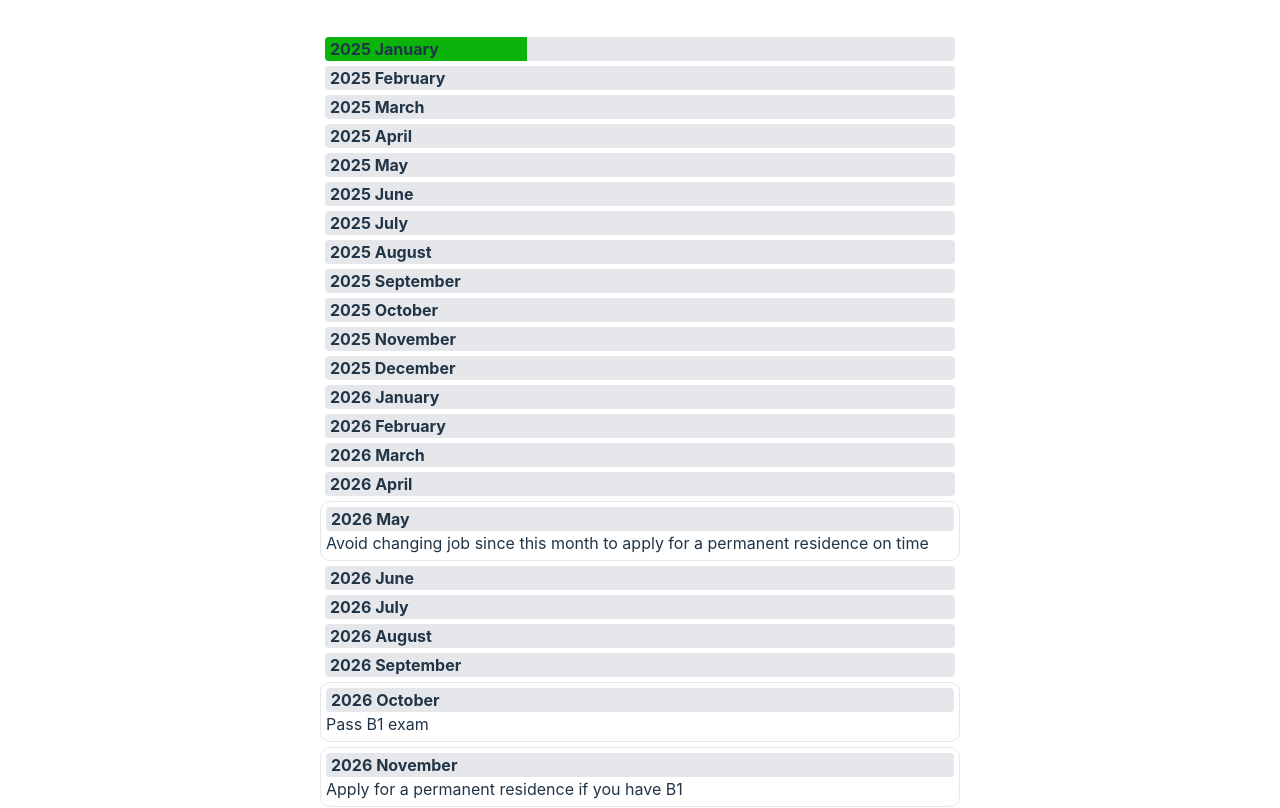
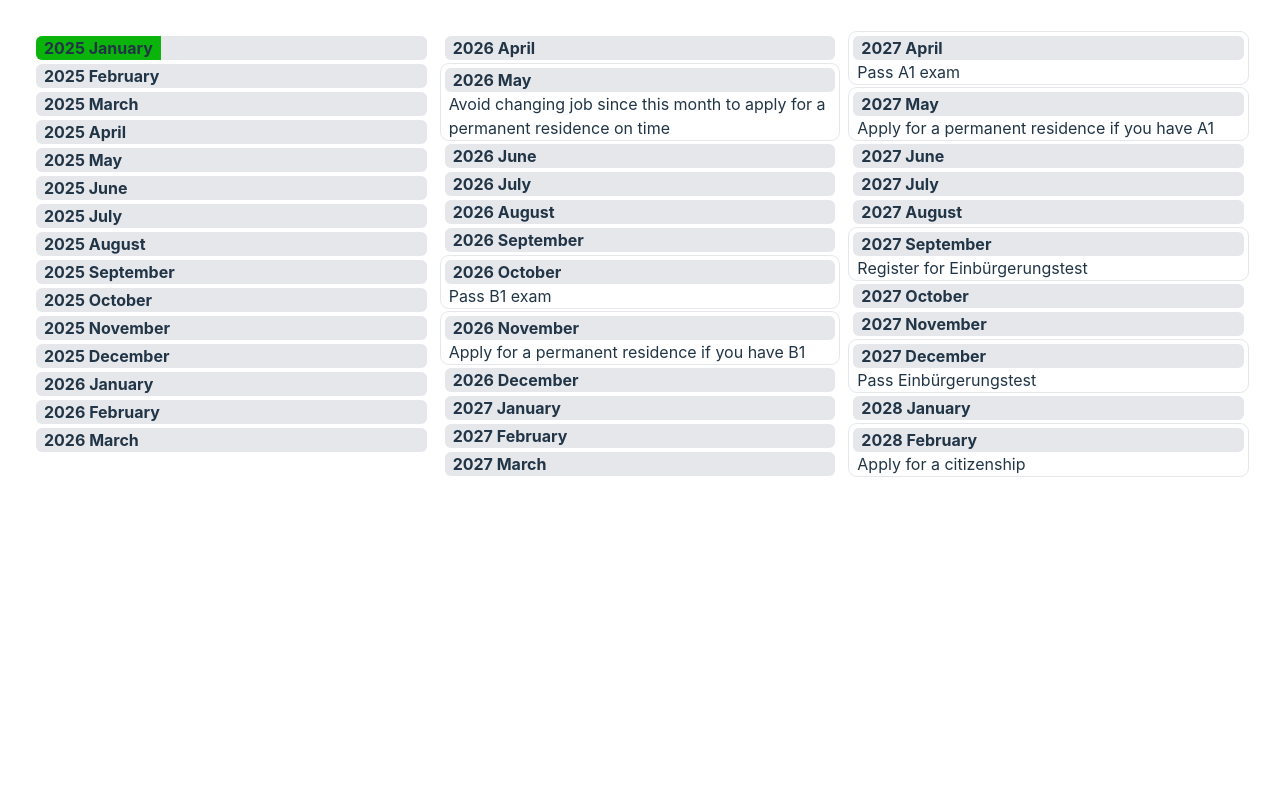
Before and after one commit to isqua/eu-blue-card-germany, a Svelte app: page / in a window 1280 px wide. Shown: the top 808 px of the page. Built offline with nearby package versions, Linux system fonts and the light colour scheme.

Commit message:
feat: tune styles on desktops

```diff
--- a/src/App.svelte
+++ b/src/App.svelte
@@ -27,7 +27,6 @@
 
 <style>
     main {
-        max-width: 40rem;
         margin: 0 auto;
         padding: 2rem;
     }
--- a/src/components/ProgressBar.svelte
+++ b/src/components/ProgressBar.svelte
@@ -22,7 +22,8 @@
     .progress-container {
         width: 100%;
         background-color: var(--muted-background-color);
-        border-radius: 4px;
+        border-radius: 6px;
+        line-height: 24px;
         overflow: hidden;
         position: relative;
     }
@@ -38,8 +39,7 @@
     .progress-label {
         color: var(--text-color);
         font-weight: bold;
-        padding: 0 5px;
-        line-height: 20px;
+        padding: 0 8px;
         z-index: 1;
         position: relative;
     }
--- a/src/components/ProgressCalendar.svelte
+++ b/src/components/ProgressCalendar.svelte
@@ -40,13 +40,26 @@
     }
 
     .item {
-        margin: 5px;
+        padding: 4px 4px 0;
+        margin: 0;
+        border-radius: 8px;
+        break-inside: avoid;
     }
 
     .item.with-note {
-        margin: 5px 0;
-        padding: 5px;
-        border: 1px solid var(--muted-background-color);
-        border-radius: 10px;
+        margin: 4px 0 0;
+        outline: 1px solid var(--muted-background-color);
+    }
+
+    .note {
+        line-height: 24px;
+        padding: 0 4px;
+    }
+
+    @media (min-width: 720px) {
+        .list {
+            columns: auto 20rem;
+            column-gap: 10px;
+        }
     }
 </style>
```
